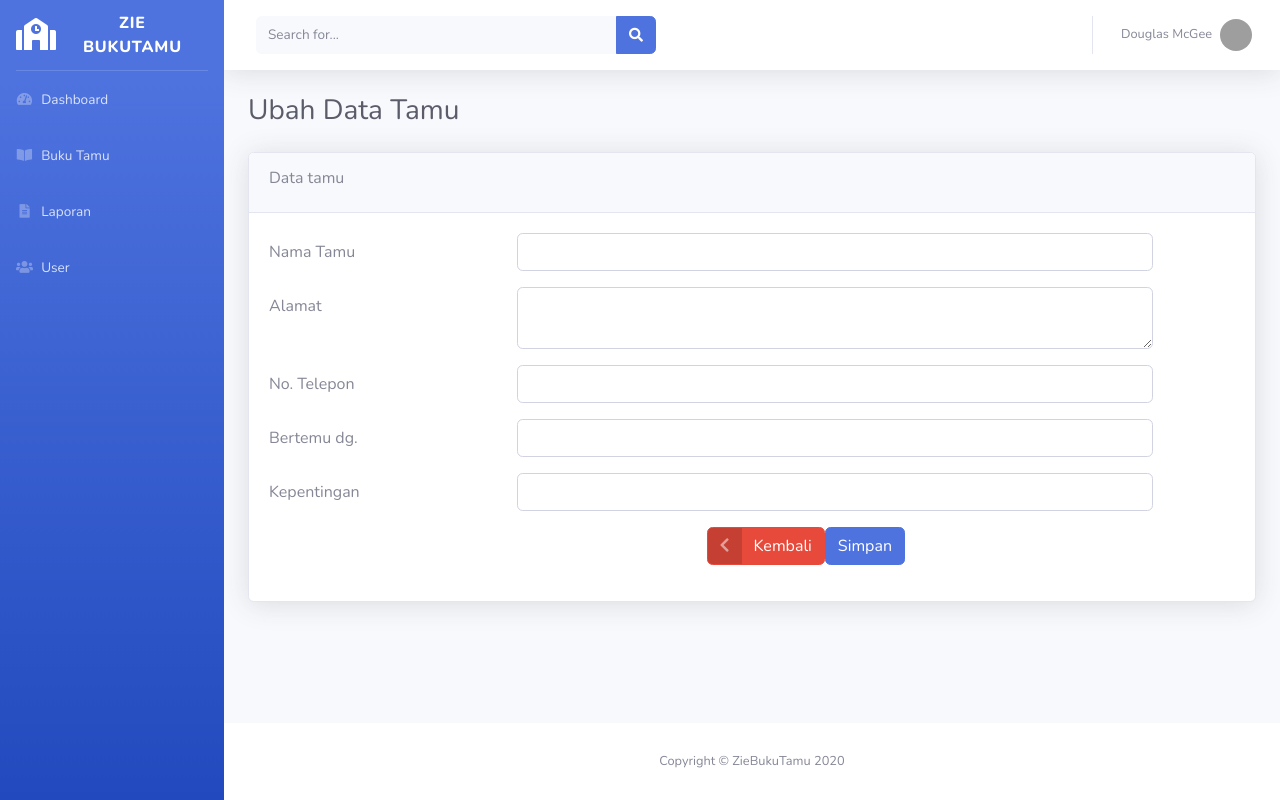
After one commit to egisaputra1784/app-bukutamu, a PHP site: page /edit-tamu.php in a window 1280 px wide. The commit adds this page. Run offline with PHP 8.4, Linux system fonts and the light colour scheme; data that the repository does not hold is empty; grey boxes are pictures that could not be loaded.

Commit message:
menambahkan halaman edit buku tamu dan fitur ubah data tamu

```diff
--- a/buku-tamu.php
+++ b/buku-tamu.php
@@ -78,7 +78,7 @@ if (isset($_POST['simpan'])) {
                             <td><?= $tamu['no_hp']?></td>
                             <td><?= $tamu['bertemu']?></td>
                             <td><?= $tamu['kepentingan']?></td>
-                            <td><button class="btn btn-success" type="button">Ubah</button>
+                            <td><a class="btn btn-success" href="edit-tamu.php?id=<?= $tamu['id_tamu']?>">Ubah</a>
                                 <button class="btn btn-danger" type="button">Hapus</button></td>
                         </tr>
                         <?php endforeach;?>
@@ -108,7 +108,7 @@ if (isset($_POST['simpan'])) {
   <div class="modal-dialog">
     <div class="modal-content">
       <div class="modal-header">
-        <h5 class="modal-title" id="tambahModalLabel">Modal title</h5>
+        <h5 class="modal-title" id="tambahModalLabel">Ubah data tamu</h5>
         <button type="button" class="close" data-dismiss="modal" aria-label="Close">
           <span aria-hidden="true">&times;</span>
         </button>
--- /dev/null
+++ b/edit-tamu.php
@@ -0,0 +1,104 @@
+<?php
+require_once('function.php');
+include_once('templates/header.php');
+?>
+
+<!-- Begin Page Content -->
+<div class="container-fluid">
+
+    <!-- Page Heading -->
+    <h1 class="h3 mb-4 text-gray-800">Ubah Data Tamu</h1>
+
+
+    <?php
+    //Jika ada Tombol simpan
+    if (isset($_POST['simpan'])) {
+        if (ubah_tamu($_POST) > 0) {
+    ?>
+            <div class="alert alert-success" role="alert">
+                Data Berhasil Diubah!
+            </div>
+        <?php
+        } else {
+        ?>
+            <div class="alert alert-danger" role="alert">
+                Data Gagal Diubah!
+            </div>
+    <?php
+        }
+    }
+    ?>
+
+    <?php
+    if (isset($_GET['id'])) {
+        $id_tamu = $_GET['id'];
+        // ambil data tamu yang sesuai dengan id tamu
+        $data = query("SELECT * FROM `buku tamu` WHERE id_tamu = '$id_tamu'")[0];
+    }
+    ?>
+
+
+    <div class="card shadow mb-4">
+        <div class="card-header py-3">
+            <h6>Data tamu</h6>
+        </div>
+        <div class="card-body">
+            <form method="post" action="">
+                <input type="hidden" name="id_tamu" id="id_tamu" value="<?= $id_tamu ?>">
+                <div class="form-group row">
+                    <label for="nama_tamu" class="col-sm-3 col-form-label">Nama Tamu</label>
+                    <div class="col-sm-8">
+                        <input type="text" class="form-control" id="nama_tamu" name="nama_tamu" value="<?= $data['nama_tamu'] ?>">
+                    </div>
+                </div>
+                <div class="form-group row">
+                    <label for="alamat" class="col-sm-3 col-form-label">Alamat</label>
+                    <div class="col-sm-8">
+                        <textarea class="form-control" id="alamat" name="alamat"><?= $data['alamat'] ?></textarea>
+                    </div>
+                </div>
+                <div class="form-group row">
+                    <label for="no_hp" class="col-sm-3 col-form-label">No. Telepon</label>
+                    <div class="col-sm-8">
+                        <input type="text" class="form-control" id="no_hp" name="no_hp" value="<?= $data['no_hp'] ?>">
+                    </div>
+                </div>
+                <div class="form-group row">
+                    <label for="bertemu" class="col-sm-3 col-form-label">Bertemu dg.</label>
+                    <div class="col-sm-8">
+                        <input type="text" class="form-control" id="bertemu" name="bertemu" value="<?= $data['bertemu'] ?>">
+                    </div>
+                </div>
+                <div class="form-group row">
+                    <label for="kepentingan" class="col-sm-3 col-form-label">Kepentingan</label>
+                    <div class="col-sm-8">
+                        <input type="text" class="form-control" id="kepentingan" name="kepentingan" value="<?= $data['kepentingan'] ?>">
+                    </div>
+                </div>
+                <div class="form-group row">
+                    <div class="col-sm-8 d-flex justify-content-end">
+                        <a type="button" class="btn btn-danger btn-icon-split" href="buku-tamu.php">
+                            <span class="icon text-white-50">
+                                <i class="fas fa-chevron-left"></i>
+                            </span>
+                            <span class="text">Kembali</span>
+                        </a>
+                        <button type="submit" name="simpan" class="btn btn-primary">Simpan</button>
+                    </div>
+                </div>
+            </form>
+        </div>
+    </div>
+
+</div>
+
+<!-- jika ada id_tamu di URL -->
+
+
+
+<!-- /.container-fluid -->
+
+
+<?php
+include_once('templates/footer.php')
+?>
--- a/function.php
+++ b/function.php
@@ -32,4 +32,30 @@ function tambah_tamu($data)
 }
 
 
+
+function ubah_tamu($data)
+{
+    global $koneksi;
+
+    $id = htmlspecialchars($data["id_tamu"]);
+    $nama_tamu = htmlspecialchars($data["nama_tamu"]);
+    $alamat = htmlspecialchars($data["alamat"]);
+    $no_hp = htmlspecialchars($data["no_hp"]);
+    $bertemu = htmlspecialchars($data["bertemu"]);
+    $kepentingan = htmlspecialchars($data["kepentingan"]);
+
+    $query = "UPDATE `buku tamu` SET
+              nama_tamu = '$nama_tamu',
+              alamat = '$alamat',
+              no_hp = '$no_hp',
+              bertemu = '$bertemu',
+              kepentingan = '$kepentingan'
+              WHERE id_tamu = '$id'";
+
+              mysqli_query($koneksi, $query);
+
+              return mysqli_affected_rows($koneksi);
+}
+
+
 ?>
```
